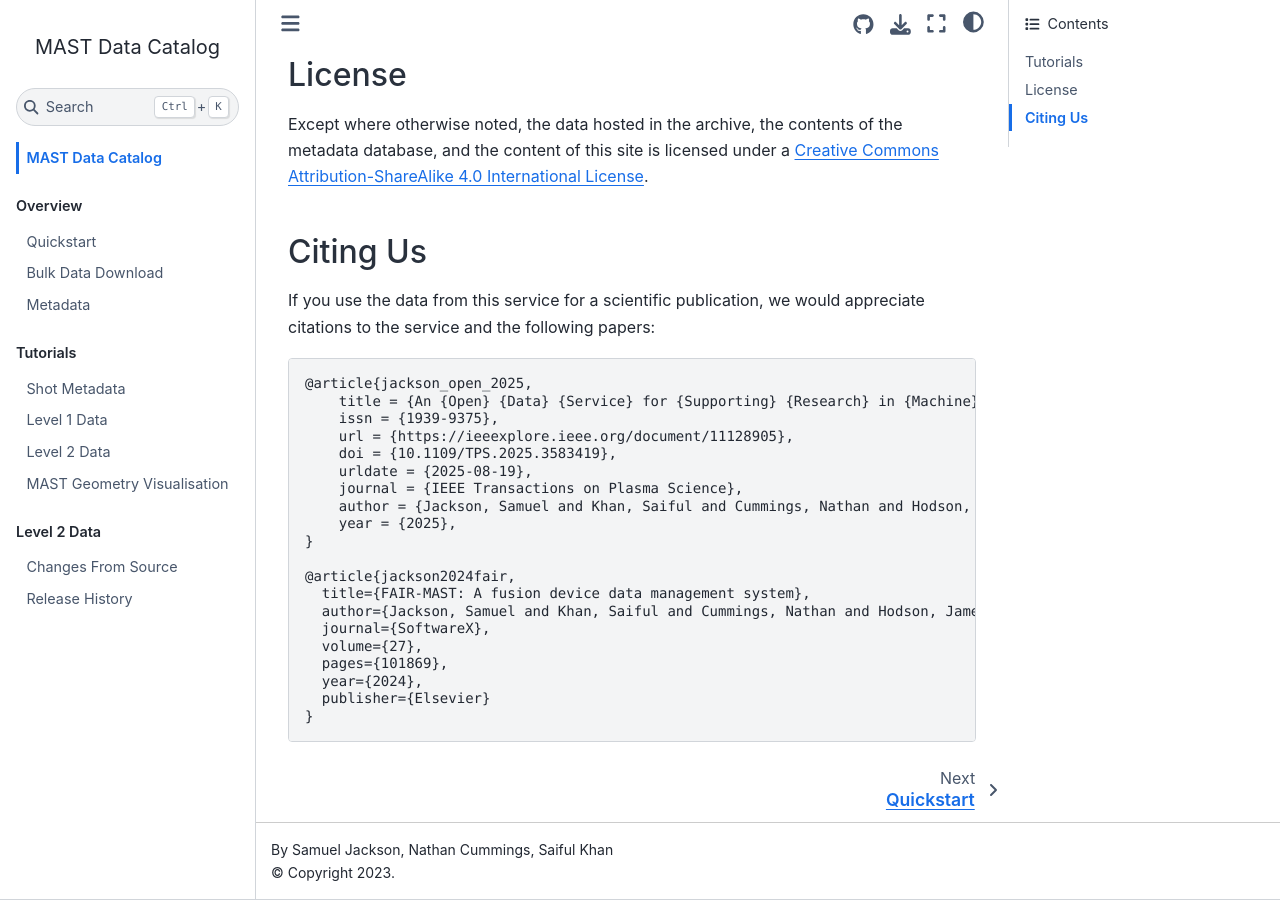
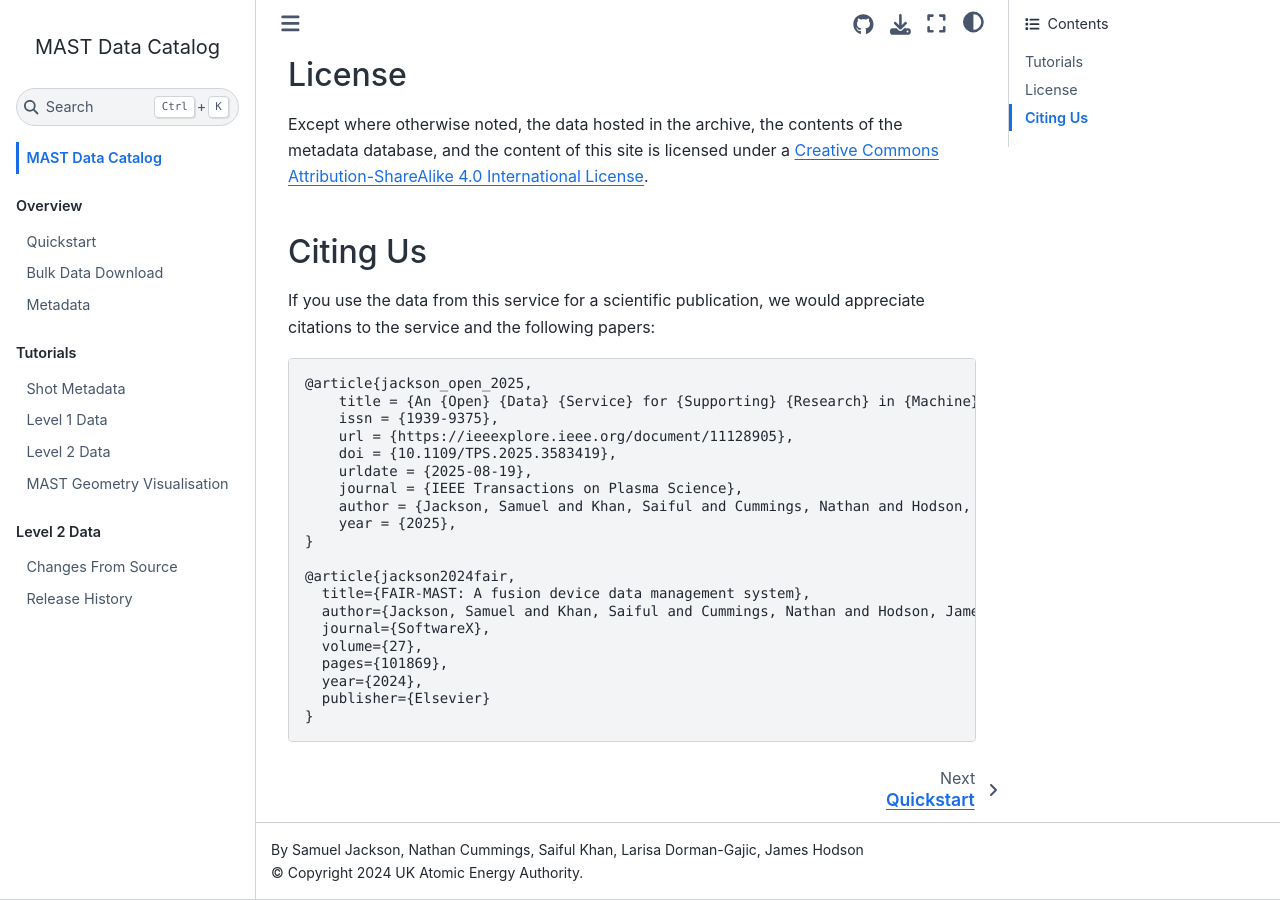
Before and after one commit to ukaea/fair-mast, a Jupyter Book: the page built from docs/index.md, in a window 1280 px wide and 900 px high, scrolled down 880 px. Built offline with Jupyter Book 1.0.4 settings and Sphinx 7.4.7 and the Sphinx Book theme 1.1.4, drawn with Linux system fonts in a browser that asks for light colours.

Commit message:
Update docs footer: copyright holder and authors (#241)
* Set docs copyright holder to match LICENSE

The footer showed "© Copyright 2023." because _config.yml never set
copyright, so Jupyter Book used its built-in default. Set it to the
holder and year from LICENSE so it names the owner and never needs bumping.

Co-Authored-By: Claude Opus 5.5 <noreply@anthropic.com>

* Add Larisa Dorman-Gajic and James Hodson to docs authors

Co-Authored-By: Claude Opus 5.5 <noreply@anthropic.com>

---------

Co-authored-by: Claude Opus 5.5 <noreply@anthropic.com>

```diff
--- a/docs/_config.yml
+++ b/docs/_config.yml
@@ -2,7 +2,8 @@
 # Learn more at https://jupyterbook.org/customize/config.html
 
 title: MAST Data Catalog
-author: Samuel Jackson, Nathan Cummings, Saiful Khan
+author: Samuel Jackson, Nathan Cummings, Saiful Khan, Larisa Dorman-Gajic, James Hodson
+copyright: "2024 UK Atomic Energy Authority"  # Matches LICENSE; unset, Jupyter Book falls back to its default "2023"
 logo: assets/MAST_plasma_image.jpg
 
 # Information about where the book exists on the web
```
